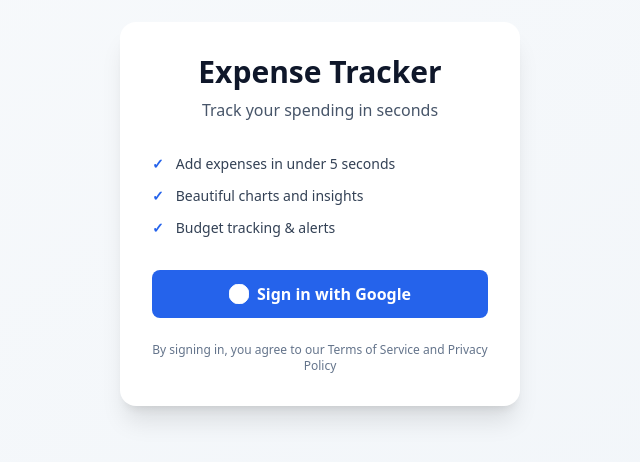
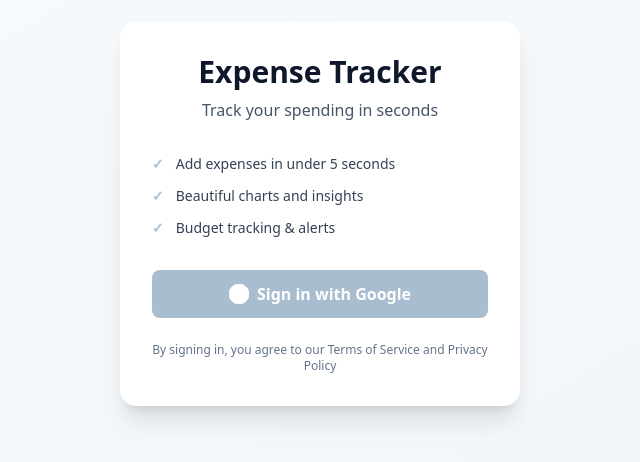
Before and after one commit to cvgjcabrejas-collab/expense-tracker, a Next.js app: page / in a window 1280 px wide. Shown: the part 186-648 px from the top of the page, without its empty margins (320-960 px from the left). Built offline with nearby package versions, Linux system fonts and the light colour scheme; no server answers.

Commit message:
Add currency symbols and aesthetic color palette

```diff
--- a/tailwind.config.ts
+++ b/tailwind.config.ts
@@ -9,7 +9,17 @@
   theme: {
     extend: {
       colors: {
-        primary: '#2563EB',
+        primary: '#A9BDD1', // Dusty Blue
+        secondary: '#7A8864', // Olive
+        accent: '#E5D5BC', // Champagne
+        brand: {
+          dusty: '#A9BDD1',
+          olive: '#7A8864',
+          stone: '#C8C0B5',
+          champagne: '#E5D5BC',
+          bisque: '#E5BCA9',
+          ivory: '#FAF7F2',
+        },
         success: '#16A34A',
         warning: '#F59E0B',
         danger: '#DC2626',
```
Also changed, not shown: src/lib/currency.ts (added, +20 -0 lines), src/lib/utils.ts (+4 -7 lines).
